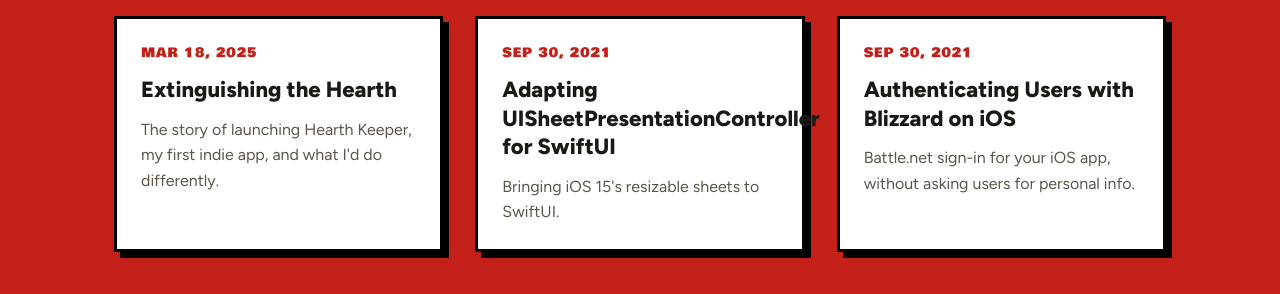
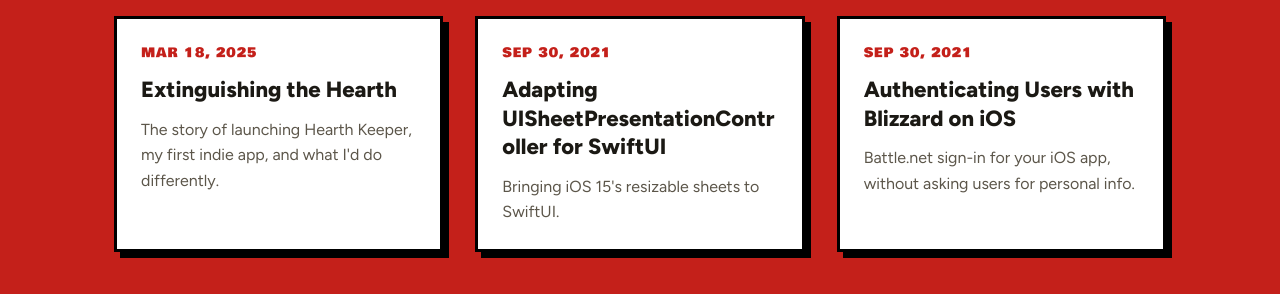
Before and after one commit to StarLard/StarLardWeb, a Jekyll site: the page built from index.md, in a window 1280 px wide. Shown: the part 2728-3022 px from the top of the page. Built offline with Jekyll 4.4.1, drawn with Linux system fonts in a browser that asks for light colours.

Commit message:
Wrap long words in post titles instead of overflowing cards
"UISheetPresentationController" ran past the edge of its post card on
narrow screens. Headings and post card titles can now break inside a word
that doesn't fit on a line, and body text breaks only as a last resort.

Co-Authored-By: Claude Opus 5.5 <noreply@anthropic.com>

```diff
--- a/_sass/_base.scss
+++ b/_sass/_base.scss
@@ -19,6 +19,8 @@ body {
   font-size: 16px;
   line-height: 1.6;
   -webkit-font-smoothing: antialiased;
+  // Break a word only when it can't fit on a line by itself (long API names in post titles).
+  overflow-wrap: break-word;
 }
 
 img {
@@ -30,6 +32,7 @@ h1,
 h2,
 h3 {
   text-wrap: balance;
+  overflow-wrap: anywhere;
 }
 
 a {
--- a/_sass/_layout.scss
+++ b/_sass/_layout.scss
@@ -303,6 +303,7 @@
   font-size: 22px;
   line-height: 1.3;
   font-weight: 800;
+  overflow-wrap: anywhere;
 }
 
 .sl-post-card__summary {
```
